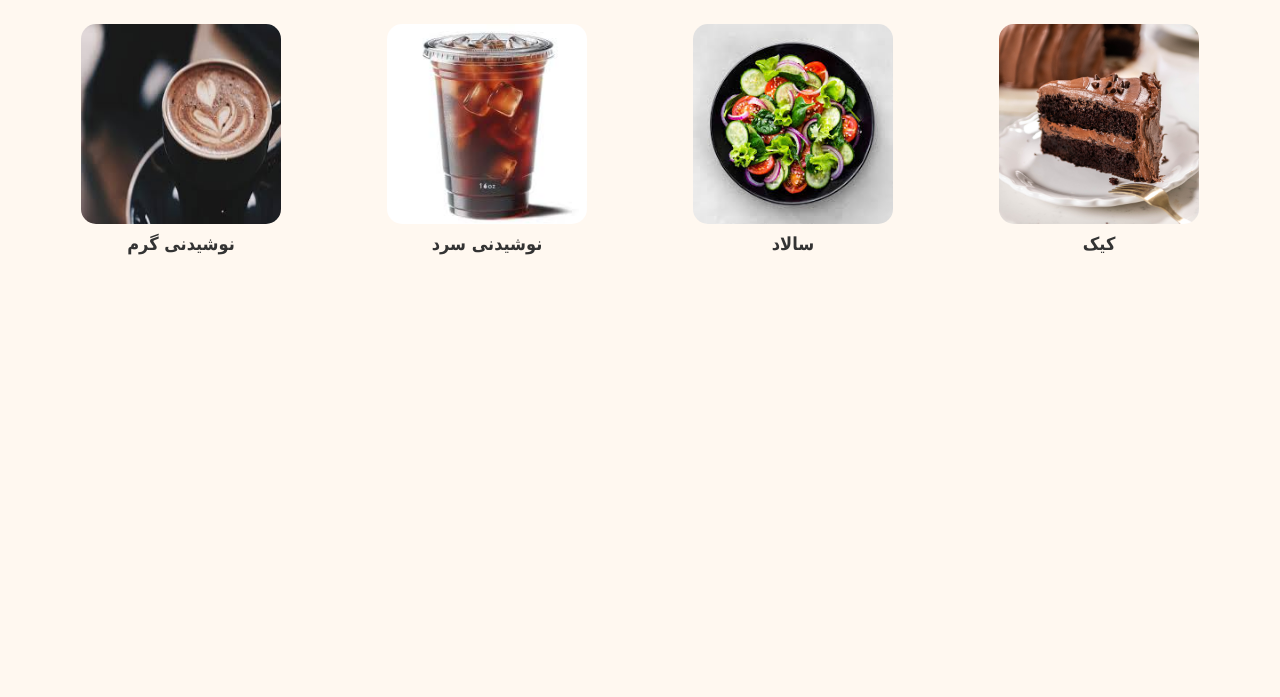
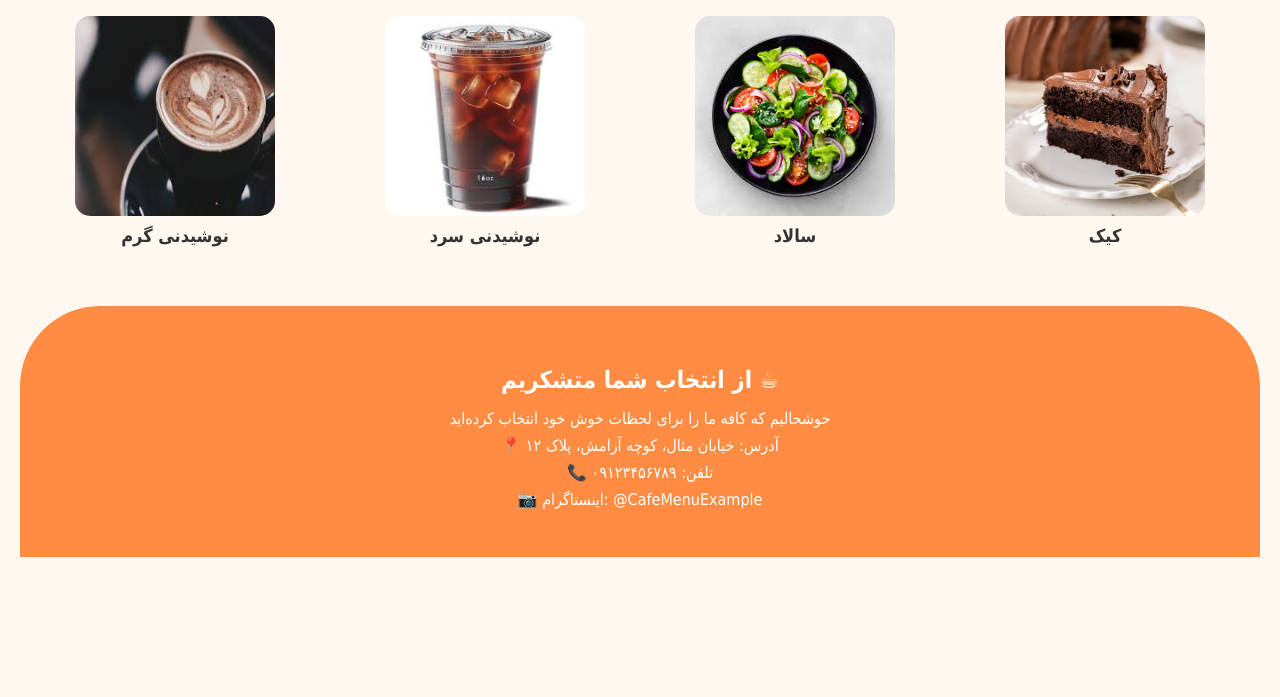
Before and after one commit to amiralTz/cafe-menu-gol-sorkhh, a plain HTML site: page index.html in a window 1280 px wide. Shown: the part 103-800 px from the top of the page. Drawn offline with Linux system fonts and the light colour scheme.

Commit message:
Update index.html

```diff
--- a/index.html
+++ b/index.html
@@ -4,34 +4,92 @@
     <meta charset="UTF-8">
     <title>منوی کافه</title>
     <style>
-        body { font-family: Tahoma, sans-serif; background-color: #fff8f0; text-align: center; padding: 20px; }
-        h1 { color: #d2691e; margin-bottom: 30px; }
-        .categories { display: flex; justify-content: space-around; flex-wrap: wrap; }
-        .categories a { text-decoration: none; color: #333; margin: 10px; text-align: center; }
-        .categories img { width: 200px; height: 200px; border-radius: 15px; }
-        .categories div { margin-top: 5px; font-weight: bold; font-size: 18px; }
+        body {
+            font-family: Tahoma, sans-serif;
+            background-color: #fff8f0;
+            text-align: center;
+            padding: 20px;
+            margin: 0;
+        }
+        h1 {
+            color: #d2691e;
+            margin-bottom: 30px;
+        }
+        .categories {
+            display: flex;
+            justify-content: space-around;
+            flex-wrap: wrap;
+        }
+        .categories a {
+            text-decoration: none;
+            color: #333;
+            margin: 10px;
+            text-align: center;
+        }
+        .categories img {
+            width: 200px;
+            height: 200px;
+            border-radius: 15px;
+        }
+        .categories div {
+            margin-top: 5px;
+            font-weight: bold;
+            font-size: 18px;
+        }
+
+        /* بخش نارنجی پایین */
+        .footer {
+            background-color: #ff8c42;
+            margin-top: 50px;
+            padding: 40px 20px;
+            border-top-left-radius: 80px;
+            border-top-right-radius: 80px;
+            color: #ffffff;
+        }
+        .footer h2 {
+            margin-bottom: 15px;
+        }
+        .footer p {
+            margin: 8px 0;
+            font-size: 16px;
+        }
     </style>
 </head>
+
 <body>
+
     <h1>منوی کافه</h1>
+
     <div class="categories">
         <a href="hot.html">
             <img src="images/hot.jpg" alt="نوشیدنی گرم">
             <div>نوشیدنی گرم</div>
         </a>
+
         <a href="ice.html">
             <img src="images/ice.jpg" alt="نوشیدنی سرد">
             <div>نوشیدنی سرد</div>
         </a>
+
         <a href="salad.html">
             <img src="images/salad.jpg" alt="سالاد">
             <div>سالاد</div>
         </a>
+
         <a href="cake.html">
             <img src="images/imagescakes.jpg.jpg" alt="کیک">
             <div>کیک</div>
         </a>
     </div>
+
+    <!-- بخش تشکر و اطلاعات -->
+    <div class="footer">
+        <h2>از انتخاب شما متشکریم ☕</h2>
+        <p>خوشحالیم که کافه ما را برای لحظات خوش خود انتخاب کرده‌اید</p>
+        <p>📍 آدرس: خیابان مثال، کوچه آرامش، پلاک ۱۲</p>
+        <p>📞 تلفن: ۰۹۱۲۳۴۵۶۷۸۹</p>
+        <p>📷 اینستاگرام: @CafeMenuExample</p>
+    </div>
+
 </body>
-
 </html>
```
